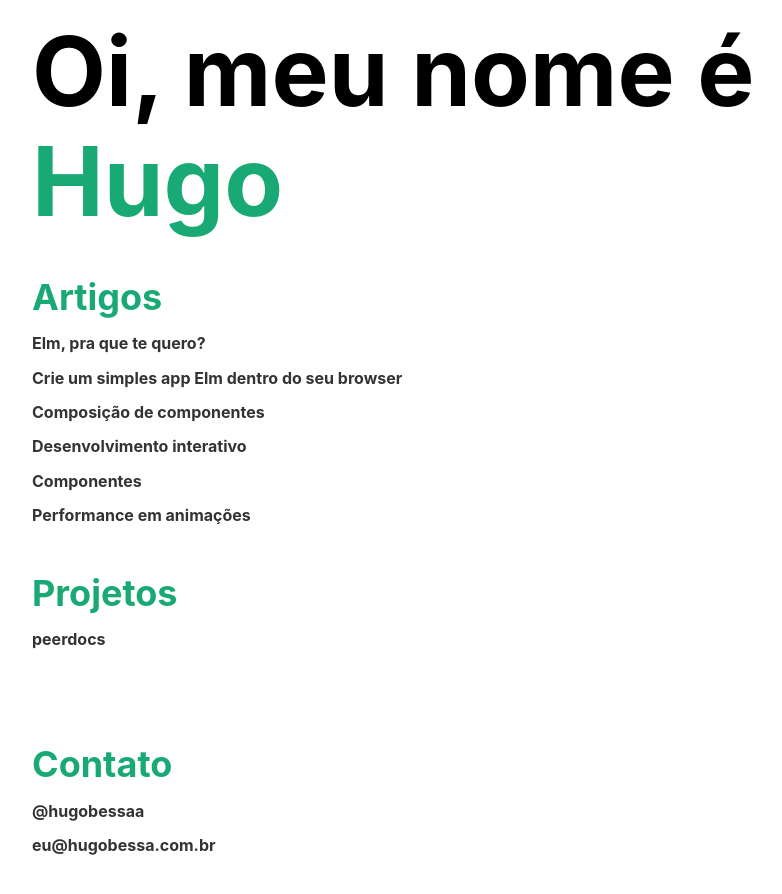
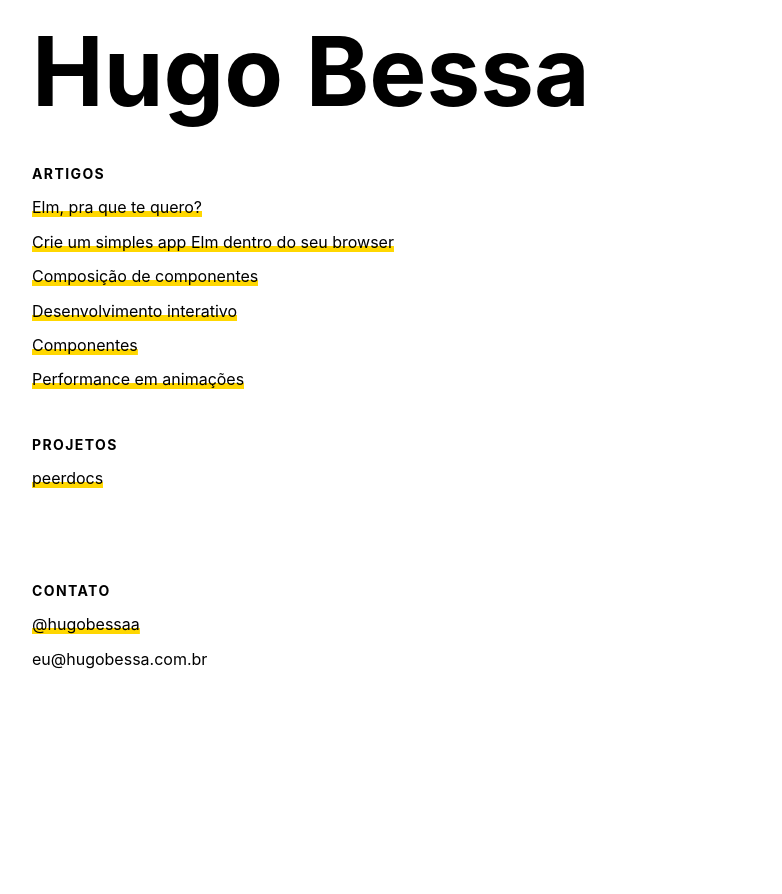
Before and after one commit to hugobessaa/hugobessaa.github.io, a Jekyll site: the page built from index.html, in a window 1280 px wide. Shown: the top 894 px of the page, without its empty margins (240-1022 px from the left). Built offline with Jekyll 4.4.1, drawn with Linux system fonts in a browser that asks for light colours.

Commit message:
Improve overall styling

```diff
--- a/_includes/_elm-newsletter.html
+++ b/_includes/_elm-newsletter.html
@@ -7,12 +7,11 @@
   <div>
     <form action="//hugobessa.us8.list-manage.com/subscribe/post?u=61236afd68a76528740d7606b&amp;id=4bab402e71" method="post" name="mc-embedded-subscribe-form" target="_blank">
       <div class="flex flex-column flex-row-ns items-center-ns">
-        <label class="mb2 mb0-ns mr2-ns" for="email">Seu email:</label>
+        <label class="mb2 mb0-ns mr2-ns" for="email">Email:</label>
         <input class="mb2 mb0-ns mr2-ns input-reset ba b--mid-gray f4 br2 pv2 ph2 lh-solid flex-auto" type="email" value="" name="EMAIL" id="email"
         required>
         <div style="position: absolute; left: -5000px;" aria-hidden="true"><input type="text" name="b_61236afd68a76528740d7606b_4bab402e71" tabindex="-1" value=""></div>
-        <input class="db button-reset pv2 ph3 ba b--dark-green lh-solid bg-green white
-        ttu ttn-ns f4 br2 pointer"
+        <input class="db button-reset pv2 ph3 ba b--gold lh-solid bg-yellow black ttu ttn-ns f4 br2 pointer"
         type="submit" value="Enviar" name="subscribe">
       </div>
     </form>
--- a/_layouts/post.html
+++ b/_layouts/post.html
@@ -6,9 +6,9 @@ layout: default
   <header>
     <div class='pa3 mw7 center'>
       <div class='mb5'>
-        <h2 class='f4 di'>
-          <a class='link black green' href='{{site.url}}/'>
-            Hugo
+        <h2 class='di'>
+          <a class='hugo-link f6 ma0 tracked ttu' href='{{site.url}}/'>
+            Hugo Bessa
           </a>
         </h2>
       </div>
--- a/css/styles.css
+++ b/css/styles.css
@@ -892,8 +892,8 @@ img { max-width: 100%; }
 .order-8 { -webkit-box-ordinal-group: 9; -ms-flex-order: 8; order: 8; }
 .order-last { -webkit-box-ordinal-group: 100000; -ms-flex-order: 99999; order: 99999; }
 .post { font-size: 1.2rem; line-height: 1.5; }
-.post a { color: #000; text-decoration: none; background: -webkit-linear-gradient( top, transparent 65%, #9eebce 0 ) center center/100% 100% no-repeat; background: linear-gradient( to bottom, transparent 65%, #9eebce 0 ) center center/100% 100% no-repeat; }
-.post a:hover, .post a:focus { background-image: -webkit-linear-gradient( top, transparent 0%, #9eebce 0 ); background-image: linear-gradient( to bottom, transparent 0%, #9eebce 0 ); }
+.post a, .hugo-link { color: #000; text-decoration: none; background: -webkit-linear-gradient( top, transparent 70%, #ffd700 0 ) center center/100% 100% no-repeat; background: linear-gradient( to bottom, transparent 70%, #ffd700 0 ) center center/100% 100% no-repeat; }
+.post a:hover, .post a:focus, .hugo-link:hover, .hugo-link:focus { background-image: -webkit-linear-gradient( top, transparent 0%, #ffd700 0 ); background-image: linear-gradient( to bottom, transparent 0%, #ffd700 0 ); }
 .post a strong { color: inherit; }
 .post img { display: block; max-width: 100%; margin-bottom: 1rem; border-radius: 0; }
 .post table { margin-bottom: 1rem; width: 100%; font-size: 85%; border: 1px solid #e5e5e5; border-collapse: collapse; }
--- a/index.html
+++ b/index.html
@@ -4,20 +4,20 @@ layout: default
 
 <header class='mw7 center pa3'>
   <h1 class='f-headline-ns f1 ma0'>
-    Oi, meu nome é <span class='green'>Hugo</span>
+    Hugo Bessa
   </h1>
 </header>
 
 <section class='mw7 center ph3 pt5 pv3'>
-  <h3 class='f2 ma0 pv2 green'>Artigos</h3>
+  <h3 class='f6 ma0 pv2 tracked ttu'>Artigos</h3>
 
   <ul class='list ma0 pa0'>
     {% for post in site.posts %}
       {% if post.favorite %}
         <li class='pv2'>
           <article class=''>
-            <h3 class='f5 normal dark-gray ma0'>
-              <a class='link dark-gray b' href='{{site.url}}{{post.url}}'>{{ post.title }}</a>
+            <h3 class='f5 normal ma0'>
+              <a class='hugo-link' href='{{site.url}}{{post.url}}'>{{ post.title }}</a>
             </h3>
           </article>
         </li>
@@ -27,24 +27,24 @@ layout: default
 </section>
 
 <section class='mw7 center ph3 pt5 pv3'>
-  <h3 class='f2 ma0 pv2 green'>Projetos</h3>
+  <h3 class='f6 ma0 pv2 tracked ttu'>Projetos</h3>
 
   <ul class='list ma0 pa0'>
     <li class='pv2'>
-      <h3 class='f5 normal dark-gray ma0'>
-        <a class='link dark-gray b' href='https://github.com/hugobessaa/peerdocs'>peerdocs</a>
+      <h3 class='f5 normal ma0'>
+        <a class='hugo-link' href='https://github.com/hugobessaa/peerdocs'>peerdocs</a>
       </h3>
     </li>
   </ul>
 </section>
 
 <footer class='mw7 center ph3 pt5 pb3'>
-  <h2 class='f2 ma0 pv2 green'>Contato</h2>
+  <h2 class='f6 ma0 pv2 tracked ttu'>Contato</h2>
 
   <ul class='list ma0 pa0'>
     <li class='pv2'>
-      <a class='link dark-gray b' href='https://twitter.com/hugobessaa'>@hugobessaa</a>
+      <a class='hugo-link' href='https://twitter.com/hugobessaa'>@hugobessaa</a>
     </li>
-    <li class='pv2 dark-gray b'>eu@hugobessa.com.br</li>
+    <li class='pv2'>eu@hugobessa.com.br</li>
   </ul>
 </footer>
```
Also changed, not shown: src/post.css (+7 -4 lines), css/styles.min.css.
